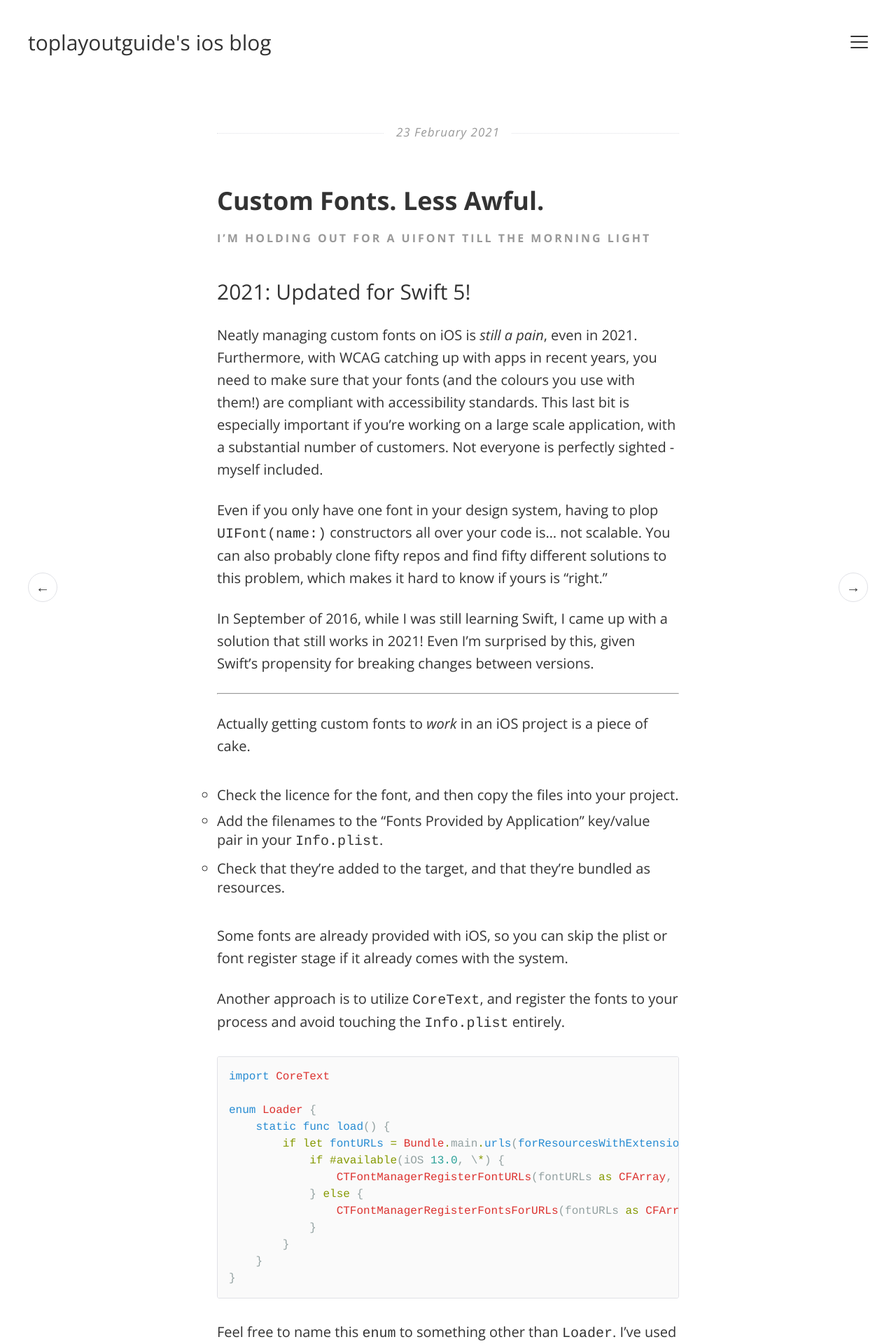
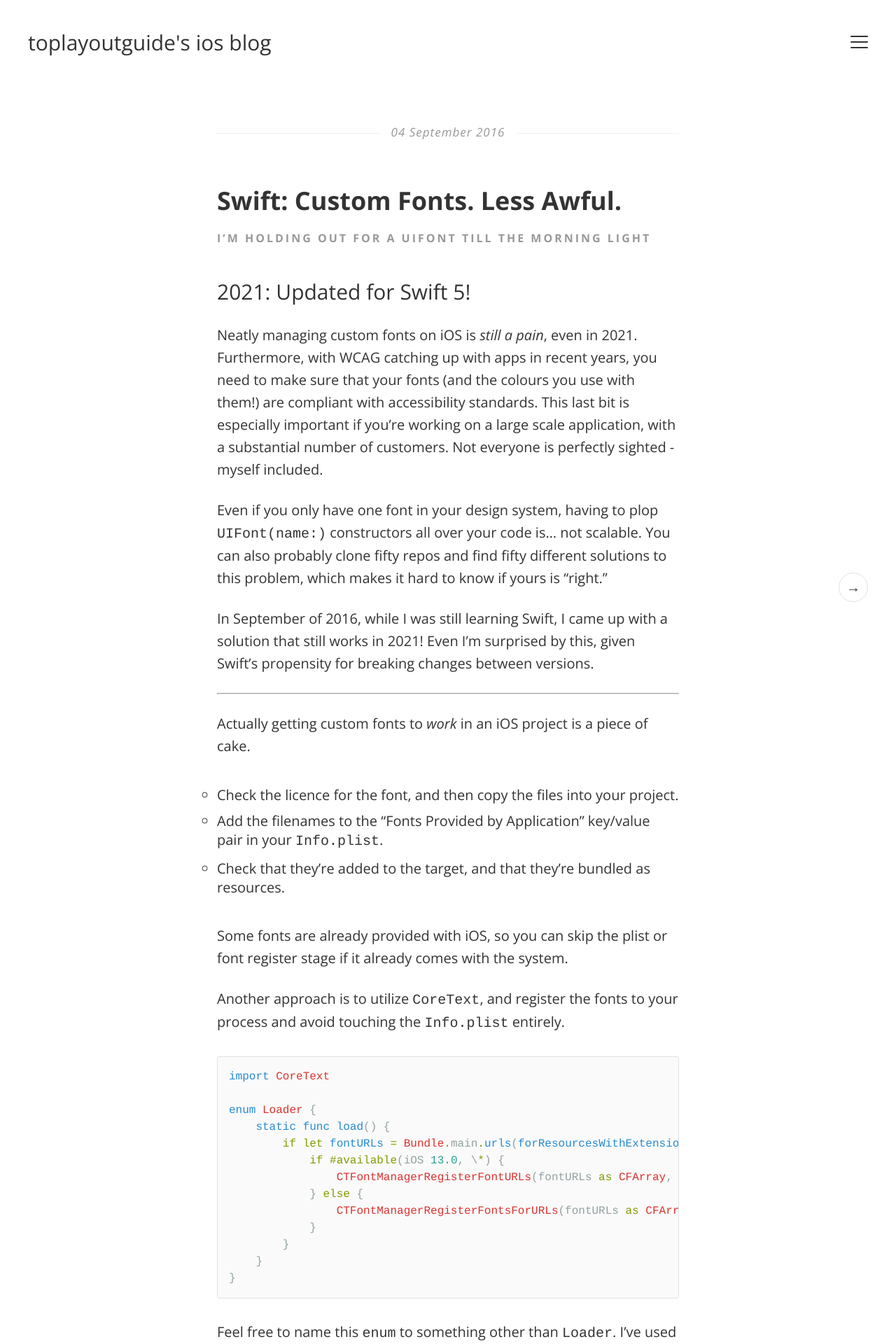
Before and after one commit to topLayoutGuide/topLayoutGuide.github.io, a Jekyll site: the page built from _posts/2016-09-16-custom-fonts.markdown, in a window 1280 px wide. Shown: the top 1920 px of the page at 70% size. Built offline with Jekyll 4.4.1, drawn with Linux system fonts in a browser that asks for light colours.

Commit message:
Reformat Dates

```diff
--- a/_layouts/post.html
+++ b/_layouts/post.html
@@ -26,6 +26,12 @@ layout: default
         {% if page.color == "TER" %}
         <span class="icon-twitter-ter"></span>
         {% endif %}
+        {% if page.color == "QUAT" %}
+        <span class="icon-twitter-quat"></span>
+        {% endif %}
+        {% if page.color == "QUIN" %}
+        <span class="icon-twitter-quin"></span>
+        {% endif %}
       </a>
     </div>
     {% if page.next %}
--- a/_posts/2016-09-16-custom-fonts.markdown
+++ b/_posts/2016-09-16-custom-fonts.markdown
@@ -1,7 +1,7 @@
 ---
 layout: post
-title:  "Custom Fonts. Less Awful."
-date:   2021-02-23 20:42:00
+title:  "Swift: Custom Fonts. Less Awful."
+date:   2016-09-04 12:00:00
 color:  "SEC"
 ---
 
--- a/_posts/2018-12-02-hide-view-1.markdown
+++ b/_posts/2018-12-02-hide-view-1.markdown
@@ -1,7 +1,7 @@
 ---
 layout: post
-title:  "So I Wanted To Hide A UIView"
-date:   2021-04-12 16:09:00
+title:  "Swift: So I Wanted To Hide A UIView"
+date:   2018-12-02 12:00:00
 color:  "SEC"
 ---
 
--- a/_posts/2021-01-19-happy-mvvm.markdown
+++ b/_posts/2021-01-19-happy-mvvm.markdown
@@ -1,7 +1,6 @@
 ---
 layout: post
-title:  "I'm Only Happy When It's MVVM!"
-subtitle: "SwiftUI + MVVM + Combine + ReactiveSwift"
+title:  "Swift: I'm Only Happy When It's MVVM!"
 date:   2021-01-19 19:53:11
 color:  "SEC"
 ---
--- a/_posts/2021-10-14-goodbye-medium.markdown
+++ b/_posts/2021-10-14-goodbye-medium.markdown
@@ -1,8 +1,8 @@
 ---
 layout: post
-title:  "Goodbye, Medium!"
+title:  "Announcement: Goodbye, Medium!"
 date:   2021-10-13 00:05:11
-color:  "MAIN"
+color:  "QUAT"
 ---
 
 Welcome to my blog, again! As an iOS engineer keen on experimenting with `Swift` and `SwiftUI`, reading developers' blogs has always been a way to learn from those who trudged through the wilderness before I.
--- a/_scss/base/_variables.scss
+++ b/_scss/base/_variables.scss
@@ -4,7 +4,7 @@ $main-color:        #CCC5B9; // I like http://colours.neilorangepeel.com/! Makin
 $secondary-color:   #EB5E28;
 $tertiary-color:    #252422;
 $quaternary-color:  #403D39;
-$quinary-color:     #F7BE00;
+$quinary-color:     #F0875E;
 
 $bg-color:          white; // background-color
 
```
Also changed, not shown: 14 other files.
